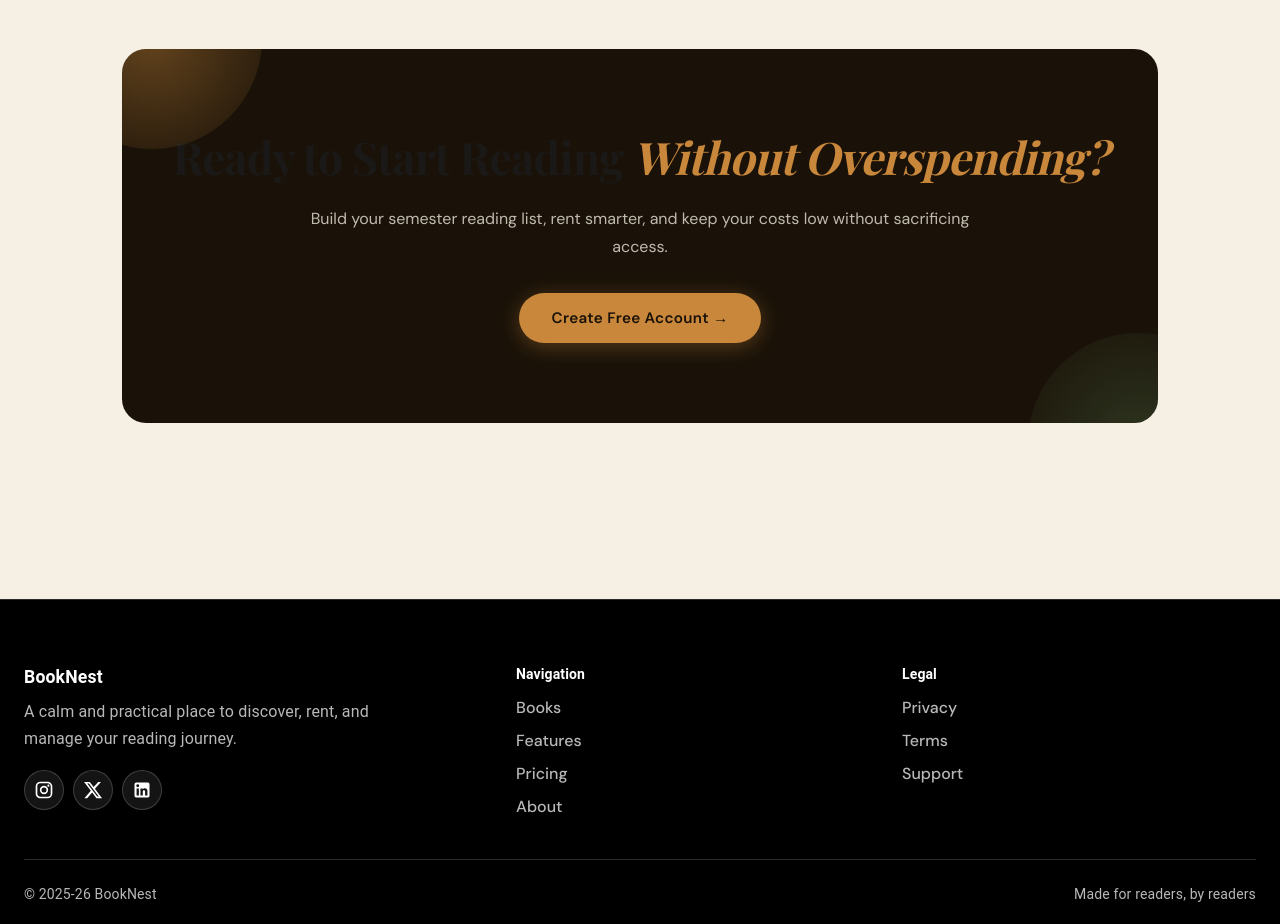
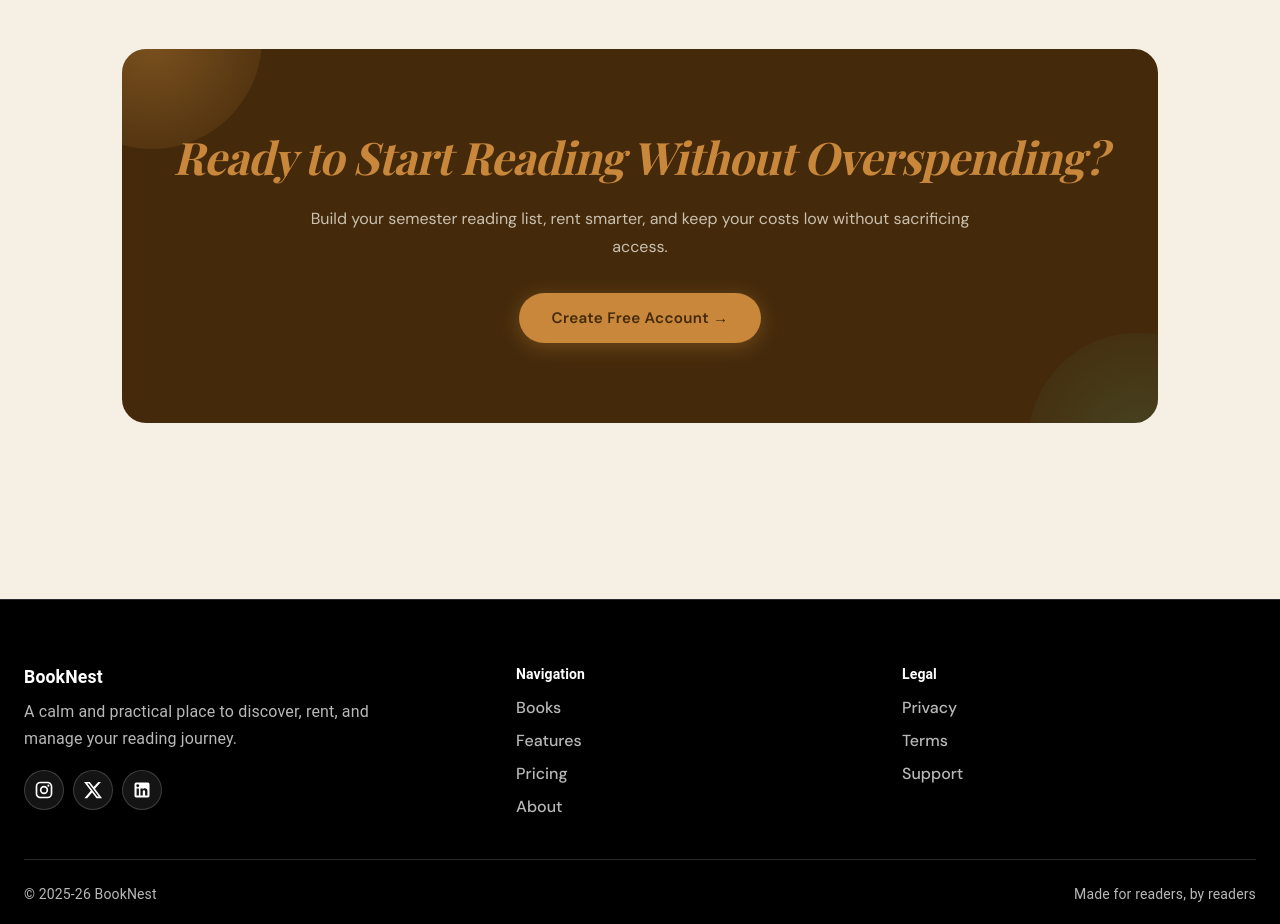
Before and after one commit to Siidu-Nhavi/Book-reading-club, a React (Vite) app in the folder frontend/: page / in a window 1280 px wide. Shown: the part 3980-4904 px from the top of the page. Built offline with nearby package versions, Linux system fonts and the light colour scheme; no server answers; a web font is replaced by a local one.

Commit message:
Improved the cta Banner and removed breaking styles

```diff
--- a/frontend/src/components/landing/CTABanner.jsx
+++ b/frontend/src/components/landing/CTABanner.jsx
@@ -10,7 +10,7 @@ export default function CTABanner() {
 		<section className={styles["cta-shell"]} id="cta">
 			<div className={`${styles["cta-banner"]} ${styles.reveal}`}>
 				<h2>
-					Ready to Start Reading <em>Without Overspending?</em>
+					<em>Ready to Start Reading Without Overspending?</em>
 				</h2>
 				<p>
 					Build your semester reading list, rent smarter, and keep your costs low without
--- a/frontend/src/components/landing/landingpage.module.css
+++ b/frontend/src/components/landing/landingpage.module.css
@@ -2,8 +2,8 @@
   --cream: #f5efe4;
   --light-cream: #faf7f2;
   --card-bg: #fffdf9;
-  --ink: #1a1208;
-  --amber: #c8873a;
+  --ink: #442a0b;
+  --amber: #C8873A;
   --rust: #a84b2f;
   --sage: #4a6741;
   --warm-gray: #8c7b6b;
--- a/frontend/src/pages/dashboard/AdminBooksPage.jsx
+++ b/frontend/src/pages/dashboard/AdminBooksPage.jsx
@@ -7,7 +7,11 @@ import {
   DialogActions,
   DialogContent,
   DialogTitle,
+  FormControl,
+  InputLabel,
+  MenuItem,
   Paper,
+  Select,
   Stack,
   Table,
   TableBody,
@@ -78,6 +82,7 @@ const emptyBookForm = {
   isbn: "",
   publisher: "",
   yearPublished: new Date().getFullYear(),
+  condition: "Good",
 };
 
 function BookFormDialog({ open, onClose, book, onSave, loading }) {
```
